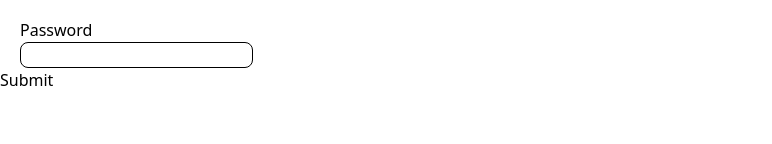
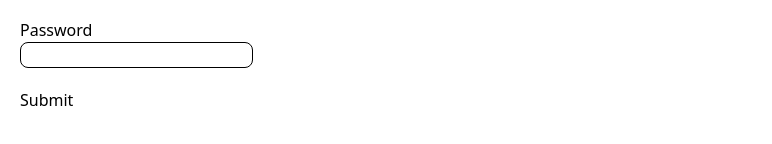
Before and after one commit to femnixx/RescueRoam, a React (Vite) app: page /Signup in a window 1280 px wide. Shown: the part 186-330 px from the top of the page, without its empty margins (0-772 px from the left). Built offline with nearby package versions, Linux system fonts and the light colour scheme.

Commit message:
Styled button a bit

```diff
--- a/src/frontend/pages/SignupPage.tsx
+++ b/src/frontend/pages/SignupPage.tsx
@@ -45,7 +45,7 @@ const SignupPage = () => {
             <input type="password" className="border-1 rounded-lg" value={password} onChange={(e) => setPassword(e.target.value)}/>
           </div>
         </div>
-        <button type="submit">Submit</button>
+        <button type="submit" className="ps-5 mt-5">Submit</button>
       </form>
     </>
   );
```
